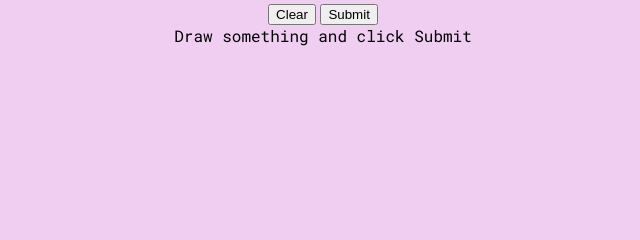
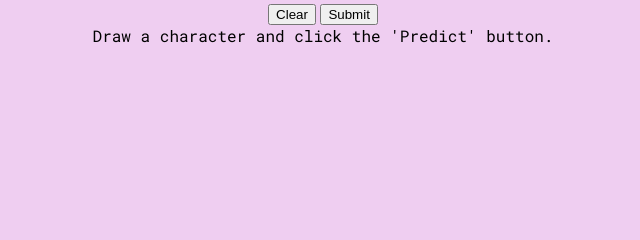
Before and after one commit to tzheng04/ml-images, a Flask app: page / in a window 1280 px wide. Shown: the part 462-702 px from the top of the page, without its empty margins (317-957 px from the left). Run offline with Flask 3, Linux system fonts and the light colour scheme.

Commit message:
adjusted button and confirmation text to be more descriptive

```diff
--- a/src/static/js/main.js
+++ b/src/static/js/main.js
@@ -52,7 +52,7 @@ async function predict() {
 function clearCanvas() {
     clearCanvasDrawing();
 
-    document.getElementById("prediction").innerText = "Draw something and click Submit";
+    document.getElementById("prediction").innerText = "Draw a character and click the 'Predict' button.";
 
     resetFeedback();
     document.getElementById("submitted").setAttribute("hidden", "");
--- a/src/templates/index.html
+++ b/src/templates/index.html
@@ -23,25 +23,25 @@
     <button id="clearCanvas-button">Clear</button>
     <button id="predict-button">Submit</button>
 
-    <div id="prediction">Draw something and click Submit</div>
+    <div id="prediction">Draw a character and click the 'Predict' button.</div>
 
     <br>
 
     <div id="feedback" hidden>
-        <button id="correct-button">Correct</button>
-        <button id="confirmCorrect-button" hidden>Confirm?</button>
-        <button id="incorrect-button">Incorrect</button>
+        <button id="correct-button">Correct prediction</button>
+        <button id="confirmCorrect-button" hidden>Confirm correct?</button>
+        <button id="incorrect-button">Incorrect prediction</button>
     </div>
 
     <div id="incorrect" hidden>
         <label>Enter the correct character: </label>
         <input id="char" type="text" maxlength="1" placeholder="^[0-9A-Za-z]$">
-        <button id="submitFeedback-button">Confirm</button>
-        <button id="cancel-button">Cancel</button>
+        <button id="submitFeedback-button">Submit feedback</button>
+        <button id="cancel-button">Go back</button>
     </div>
 
 
-    <div id="submitted" hidden>Feedback submitted!</div>
+    <div id="submitted" hidden>Feedback submitted, thanks!</div>
 
     <script type="module" src="{{ url_for('static', filename='js/main.js') }}"></script>
 </body>
```
